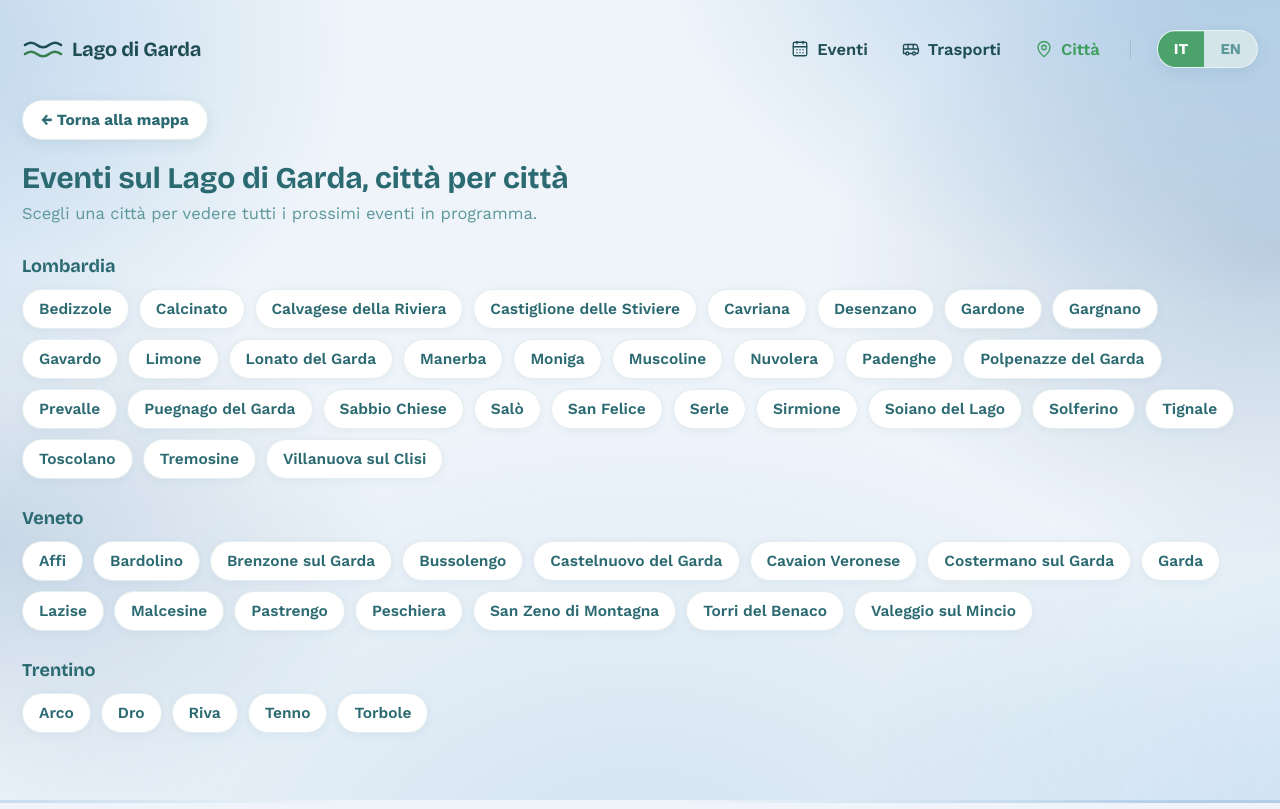
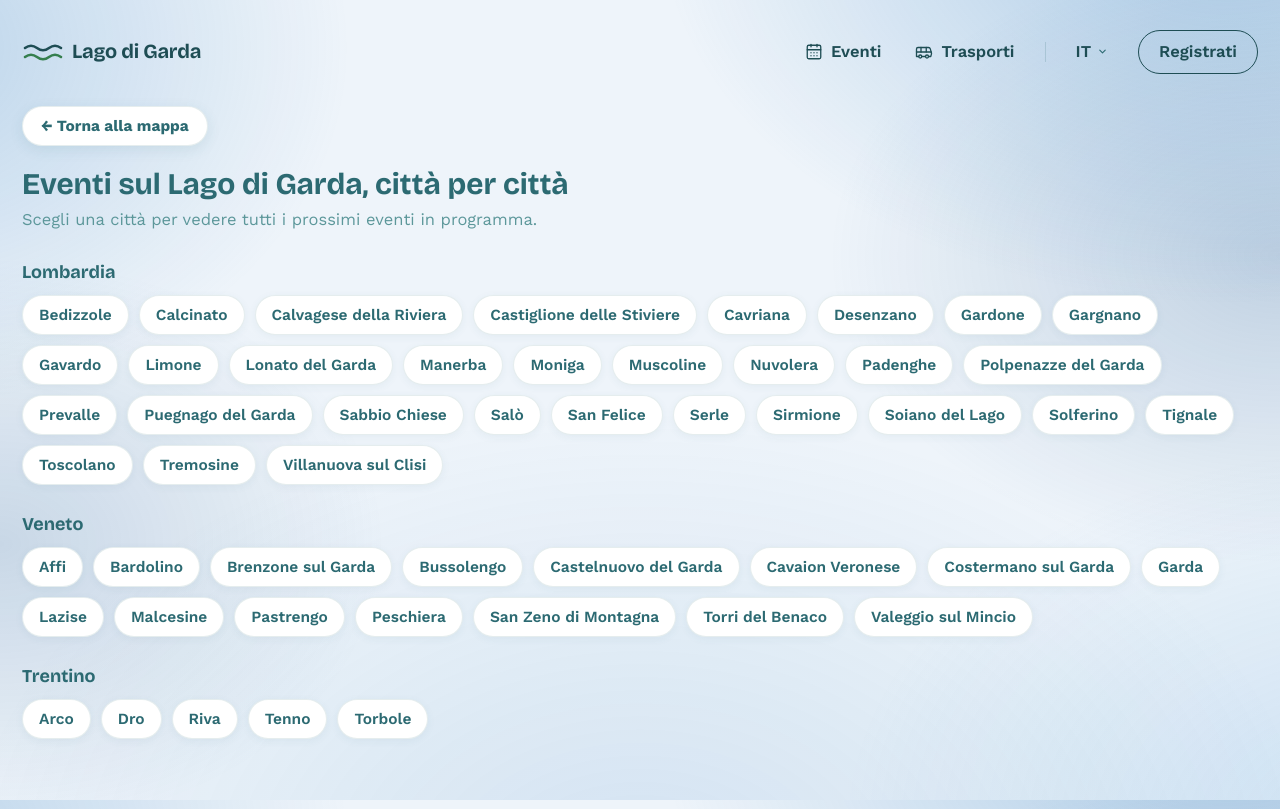
Before and after one commit to robrego/garda-eventi, a Next.js app: page /eventi in a window 1280 px wide. Built offline with nearby package versions, Linux system fonts and the light colour scheme; no server answers.

Commit message:
new fixes

```diff
--- a/app/api/cover/[...path]/route.ts
+++ b/app/api/cover/[...path]/route.ts
@@ -11,16 +11,27 @@ export const dynamic = "force-dynamic";
 // on the page.
 export async function GET(_req: NextRequest, { params }: { params: { path: string[] } }) {
   const pathname = params.path.join("/");
+  // The cover preview in AddCoverForm requests this same URL immediately
+  // after the client-side upload() promise resolves — right at the edge of
+  // Vercel Blob's read-after-write window, where `get()` can still 404 for
+  // a moment. A few short retries absorb that instead of showing a broken
+  // image (which just reveals .cover-preview's empty background, looking
+  // like the app "broke").
+  for (let attempt = 0; attempt < 4; attempt++) {
     try {
       const result = await get(pathname, { access: "private" });
-    if (!result?.stream) return new NextResponse(null, { status: 404 });
+      if (result?.stream) {
         return new NextResponse(result.stream, {
           headers: {
             "Content-Type": result.blob.contentType,
             "Cache-Control": "public, max-age=31536000, immutable",
           },
         });
+      }
     } catch {
+      // fall through to retry/404 below
+    }
+    if (attempt < 3) await new Promise((resolve) => setTimeout(resolve, 250 * (attempt + 1)));
+  }
   return new NextResponse(null, { status: 404 });
 }
-}
--- a/app/globals.css
+++ b/app/globals.css
@@ -268,8 +268,22 @@ header.top { display: flex; align-items: center; justify-content: space-between;
   flex-shrink: 0;
   box-shadow: 0 4px 14px rgba(44, 106, 114, 0.1);
 }
-.lang-toggle button { border: none; background: transparent; color: var(--lake-deeper); font-size: 15px; line-height: 1.2; padding: 9px 16px; cursor: pointer; font-weight: 700; }
-.lang-toggle button.active {
+.lang-toggle button,
+.lang-toggle a,
+.lang-toggle span {
+  display: inline-block;
+  border: none;
+  background: transparent;
+  color: var(--lake-deeper);
+  font-size: 15px;
+  line-height: 1.2;
+  padding: 9px 16px;
+  cursor: pointer;
+  font-weight: 700;
+  text-decoration: none;
+}
+.lang-toggle button.active,
+.lang-toggle span.active {
   background: rgba(63, 157, 95, 0.92);
   backdrop-filter: blur(6px);
   -webkit-backdrop-filter: blur(6px);
@@ -310,7 +324,9 @@ header.top { display: flex; align-items: center; justify-content: space-between;
   padding: 6px;
   box-shadow: 0 10px 30px rgba(20, 66, 72, 0.18);
 }
-.lang-select-menu button {
+.lang-select-menu button,
+.lang-select-menu a {
+  display: block;
   border: none;
   background: transparent;
   color: var(--lake-mid);
@@ -318,11 +334,13 @@ header.top { display: flex; align-items: center; justify-content: space-between;
   font-size: 16px;
   font-weight: 600;
   text-align: left;
+  text-decoration: none;
   padding: 10px 12px;
   border-radius: 10px;
   cursor: pointer;
 }
-.lang-select-menu button:hover { background: var(--green-soft); }
+.lang-select-menu button:hover,
+.lang-select-menu a:hover { background: var(--green-soft); }
 .lang-select-menu button.active { background: var(--green-soft); color: var(--lake-deep); font-weight: 700; }
 
 .layout { display: flex; flex-direction: column; gap: 22px; }
@@ -736,34 +754,6 @@ header.top { display: flex; align-items: center; justify-content: space-between;
    cards, and a simple grouped link directory. */
 .seo-brand-link { display: inline-flex; text-decoration: none; color: inherit; }
 
-.seo-lang-toggle {
-  display: flex;
-  border: 1px solid rgba(255, 255, 255, 0.5);
-  background: rgba(226, 238, 236, 0.7);
-  backdrop-filter: blur(10px) saturate(160%);
-  -webkit-backdrop-filter: blur(10px) saturate(160%);
-  border-radius: 999px;
-  overflow: hidden;
-  flex-shrink: 0;
-  box-shadow: 0 4px 14px rgba(44, 106, 114, 0.1);
-}
-.seo-lang-toggle a,
-.seo-lang-toggle span {
-  display: inline-block;
-  color: var(--lake-mid);
-  font-size: 15px;
-  line-height: 1.2;
-  padding: 9px 16px;
-  font-weight: 700;
-  text-decoration: none;
-}
-.seo-lang-toggle a:hover { background: rgba(255, 255, 255, 0.5); }
-.seo-lang-toggle span.active {
-  background: rgba(63, 157, 95, 0.92);
-  color: white;
-  box-shadow: inset 0 1px 0 rgba(255, 255, 255, 0.25);
-}
-
 .seo-map-cta { display: inline-block; text-decoration: none; margin: 4px 0 26px; }
 
 .event-card-static { cursor: default; }
--- a/components/SeoPageHeader.tsx
+++ b/components/SeoPageHeader.tsx
@@ -2,33 +2,39 @@
 
 import { useState } from "react";
 import Link from "next/link";
-import { Bus, CalendarDays, MapPin } from "lucide-react";
+import { Bus, CalendarDays } from "lucide-react";
+import AuthWidget from "@/components/AuthWidget";
 import BrandMark from "@/components/BrandMark";
 import BurgerIcon from "@/components/BurgerIcon";
+import ChevronDownIcon from "@/components/ChevronDownIcon";
 import { translate, type Lang } from "@/lib/i18n";
+import { useAuthUser } from "@/lib/useAuthUser";
 
 // Same interactive header as AppHeader (3-line burger + dropdown on mobile,
 // inline nav row on desktop, via the shared .header-actions/.menu-toggle/
 // .header-menu CSS) so the static/SEO town pages look identical to the rest
-// of the app. This is the only client-side piece of these otherwise static
-// pages — the event list and JSON-LD below it stay server-rendered.
+// of the app, including the IT/EN switcher and the login/+Evento widget.
+// This is the only client-side piece of these otherwise static pages — the
+// event list and JSON-LD below it stay server-rendered.
 // `siblingHref` is this same page's URL in the other language — the
 // language links are real navigations (server-rendered, fixed-locale
 // routes), not the interactive app's localStorage-driven client toggle
-// (see components/LanguageProvider.tsx). These pages are always "città"
-// pages, so that nav link is always the active one.
+// (see components/LanguageProvider.tsx), so IT/EN render as <Link>s here
+// instead of state-setting buttons, just styled identically. No "Città"
+// nav link here (or in AppHeader) — these town pages exist for SEO, not
+// as a user-facing nav destination; in-page back-links handle navigation.
 export default function SeoPageHeader({
   lang,
   siblingHref,
   mapHref,
-  townsIndexHref,
 }: {
   lang: Lang;
   siblingHref: string;
   mapHref: string;
-  townsIndexHref: string;
 }) {
   const [menuOpen, setMenuOpen] = useState(false);
+  const [langMenuOpen, setLangMenuOpen] = useState(false);
+  const { email, handleEmailChange } = useAuthUser();
 
   return (
     <header className="top">
@@ -58,17 +64,56 @@ export default function SeoPageHeader({
             <Bus size={18} strokeWidth={1.75} />
             {translate("usefulInfoNav", lang)}
           </Link>
-          <Link href={townsIndexHref} className="auth-link header-menu-link active">
-            <MapPin size={18} strokeWidth={1.75} />
-            {translate("citiesNav", lang)}
-          </Link>
 
           <span className="menu-divider" aria-hidden="true" />
 
-          <div className="seo-lang-toggle">
-            {lang === "it" ? <span className="active">IT</span> : <Link href={siblingHref}>IT</Link>}
-            {lang === "en" ? <span className="active">EN</span> : <Link href={siblingHref}>EN</Link>}
+          <div className="lang-toggle">
+            {lang === "it" ? (
+              <span className="active">IT</span>
+            ) : (
+              <Link href={siblingHref}>IT</Link>
+            )}
+            {lang === "en" ? (
+              <span className="active">EN</span>
+            ) : (
+              <Link href={siblingHref}>EN</Link>
+            )}
           </div>
+          <div className="lang-select">
+            <button
+              type="button"
+              className="lang-select-btn"
+              onClick={() => setLangMenuOpen((o) => !o)}
+              aria-label={translate("ariaLangToggle", lang)}
+              aria-expanded={langMenuOpen}
+            >
+              <span>{lang.toUpperCase()}</span>
+              <ChevronDownIcon />
+            </button>
+            {langMenuOpen && (
+              <>
+                <div className="menu-scrim" onClick={() => setLangMenuOpen(false)} />
+                <div className="lang-select-menu">
+                  {lang === "it" ? (
+                    <button type="button" className="active">
+                      Italiano
+                    </button>
+                  ) : (
+                    <Link href={siblingHref}>Italiano</Link>
+                  )}
+                  {lang === "en" ? (
+                    <button type="button" className="active">
+                      English
+                    </button>
+                  ) : (
+                    <Link href={siblingHref}>English</Link>
+                  )}
+                </div>
+              </>
+            )}
+          </div>
+
+          <AuthWidget email={email} onEmailChange={handleEmailChange} />
         </div>
       </div>
     </header>
--- a/components/TownDirectoryBody.tsx
+++ b/components/TownDirectoryBody.tsx
@@ -20,7 +20,7 @@ export default function TownDirectoryBody({
 
   return (
     <div className="app">
-      <SeoPageHeader lang={lang} siblingHref={siblingHref} mapHref={mapHref} townsIndexHref={townHrefBase} />
+      <SeoPageHeader lang={lang} siblingHref={siblingHref} mapHref={mapHref} />
 
       <Link href={mapHref} className="info-back-link">
         {translate("backToMap", lang)}
--- a/components/TownPageBody.tsx
+++ b/components/TownPageBody.tsx
@@ -34,7 +34,7 @@ export default function TownPageBody({
 
   return (
     <div className="app">
-      <SeoPageHeader lang={lang} siblingHref={siblingHref} mapHref={mapHref} townsIndexHref={indexHref} />
+      <SeoPageHeader lang={lang} siblingHref={siblingHref} mapHref={mapHref} />
 
       <Link href={indexHref} className="info-back-link">
         {translate("backToTowns", lang)}
--- a/lib/i18n.ts
+++ b/lib/i18n.ts
@@ -87,7 +87,6 @@ const STRINGS = {
   },
   backToMap: { it: "← Torna alla mappa", en: "← Back to the map" },
 
-  citiesNav: { it: "Città", en: "Towns" },
   townsIndexTitle: { it: "Eventi sul Lago di Garda, città per città", en: "Lake Garda events, town by town" },
   townsIndexSubtitle: {
     it: "Scegli una città per vedere tutti i prossimi eventi in programma.",
```
Also changed, not shown: app/api/cron/scrape/route.ts (+8 -2 lines), components/AppHeader.tsx (+1 -8 lines), lib/coverCleanup.ts (added, +68 -0 lines). Lines whose indentation alone changed are shown as unchanged.
